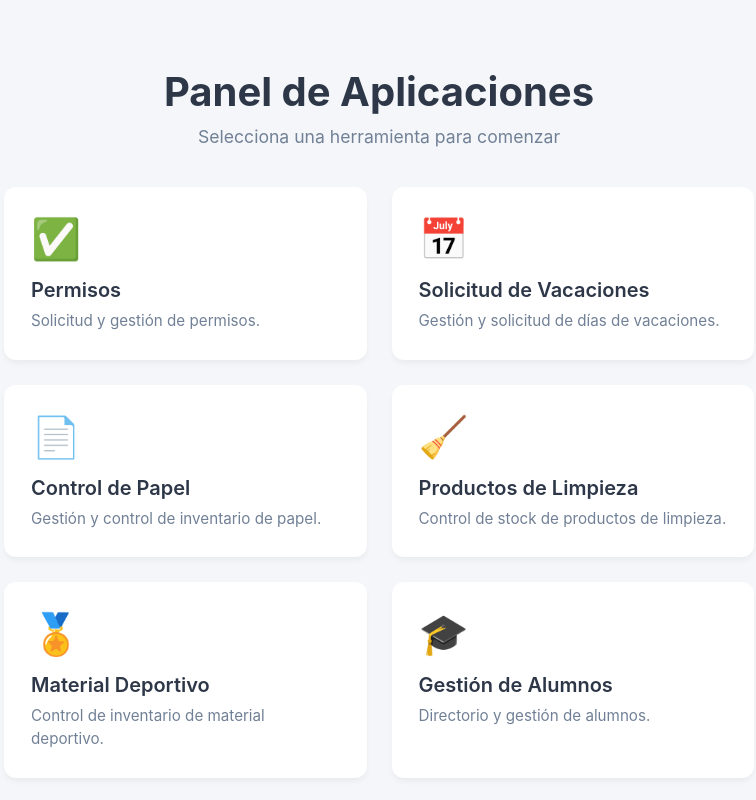
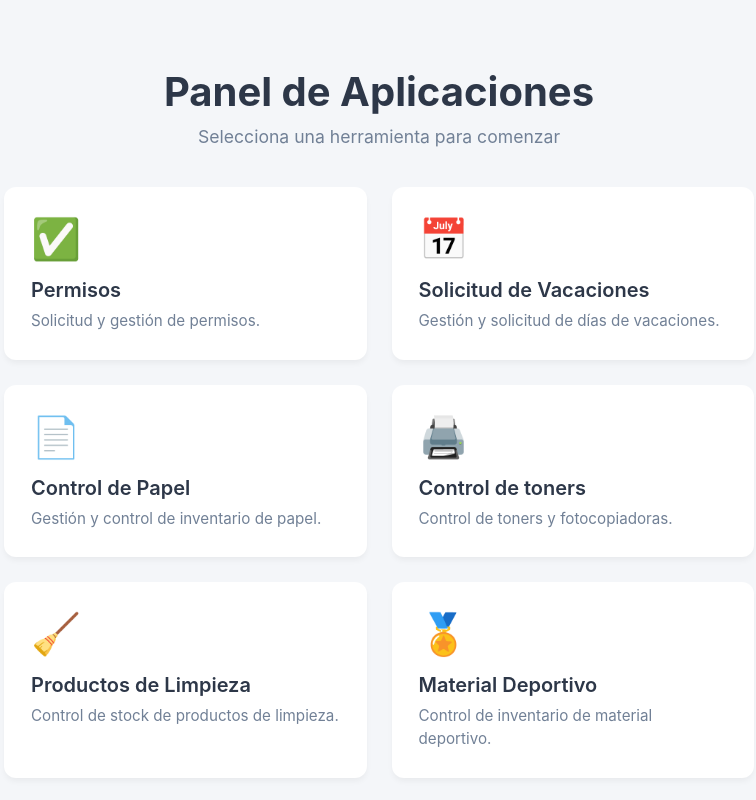
Before and after one commit to artufer/menu-indice, a plain HTML site: page index.html in a window 1280 px wide. Shown: the top 800 px of the page, without its empty margins (261-1017 px from the left). Drawn offline with Linux system fonts and the light colour scheme.

Commit message:
Add files via upload

```diff
--- a/index.html
+++ b/index.html
@@ -169,6 +169,12 @@
                 icono: "📄"
             },
             {
+                nombre: "Control de toners",
+                url: "file:///C:/Users/artuf/Desktop/Apps%20control/Fotocopiadoras.html",
+                descripcion: "Control de toners y fotocopiadoras.",
+                icono: "🖨️"
+            },
+            {
                 nombre: "Productos de Limpieza",
                 url: "https://artufer.github.io/productos-limpieza/",
                 descripcion: "Control de stock de productos de limpieza.",
```
